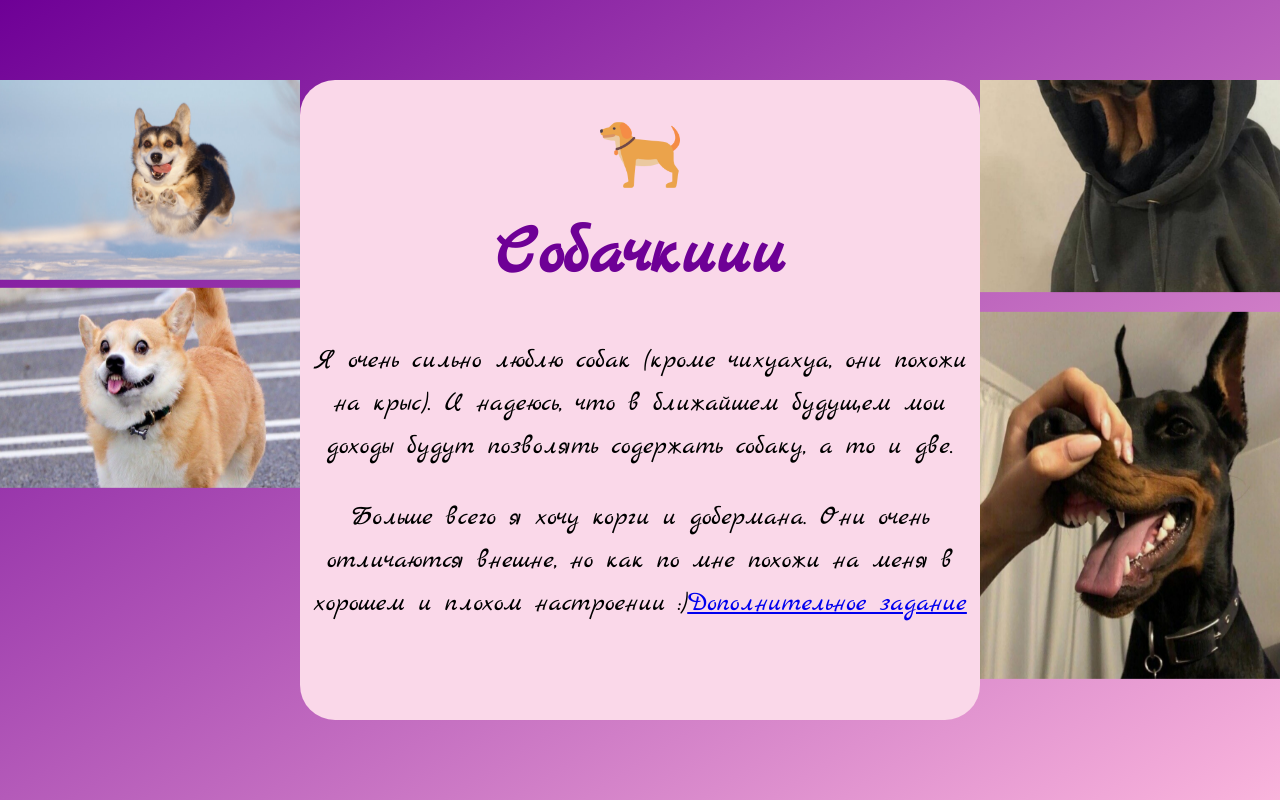
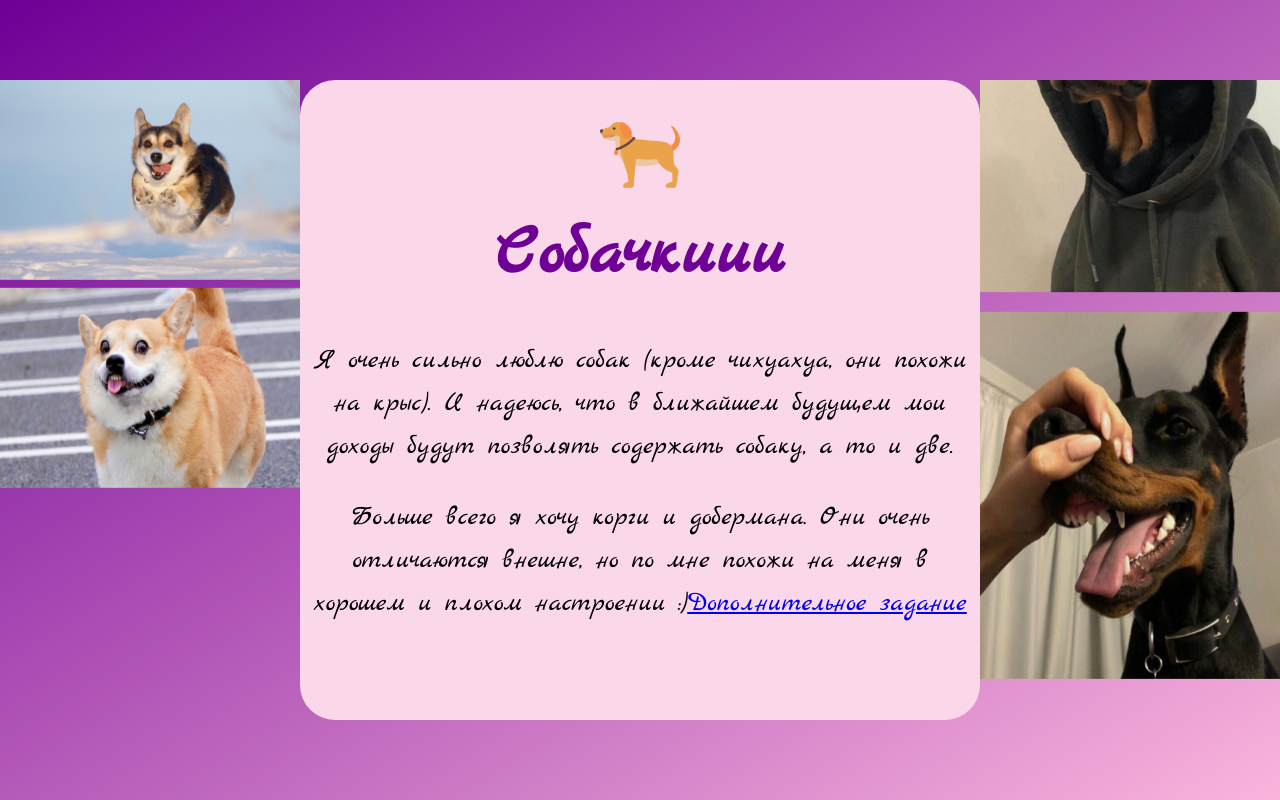
Before and after one commit to AnasteishaFil/lab3.3, a plain HTML site: page index.html in a window 1280 px wide. Drawn offline with Linux system fonts and the light colour scheme; a web font is replaced by a local one.

Commit message:
Update index.html

```diff
--- a/index.html
+++ b/index.html
@@ -26,7 +26,7 @@
 				<h1>Собачкиии</h1>
 			</div>
 			<p>Я очень сильно люблю собак (кроме чихуахуа, они похожи на крыс). И надеюсь, что в ближайшем будущем мои доходы будут позволять содержать собаку, а то и две.</p>
-			<p>Больше всего я хочу корги и добермана. Они очень отличаются внешне, но как по мне похожи на меня в хорошем и плохом настроении :)<a href="https://oniquefin.github.io/lab3/potter.html">Дополнительное задание</a></p>
+			<p>Больше всего я хочу корги и добермана. Они очень отличаются внешне, но по мне похожи на меня в хорошем и плохом настроении :)<a href="https://oniquefin.github.io/lab3/potter.html">Дополнительное задание</a></p>
 		</div>
 		<div class="wrapper">
 			<div class="slider">
```
